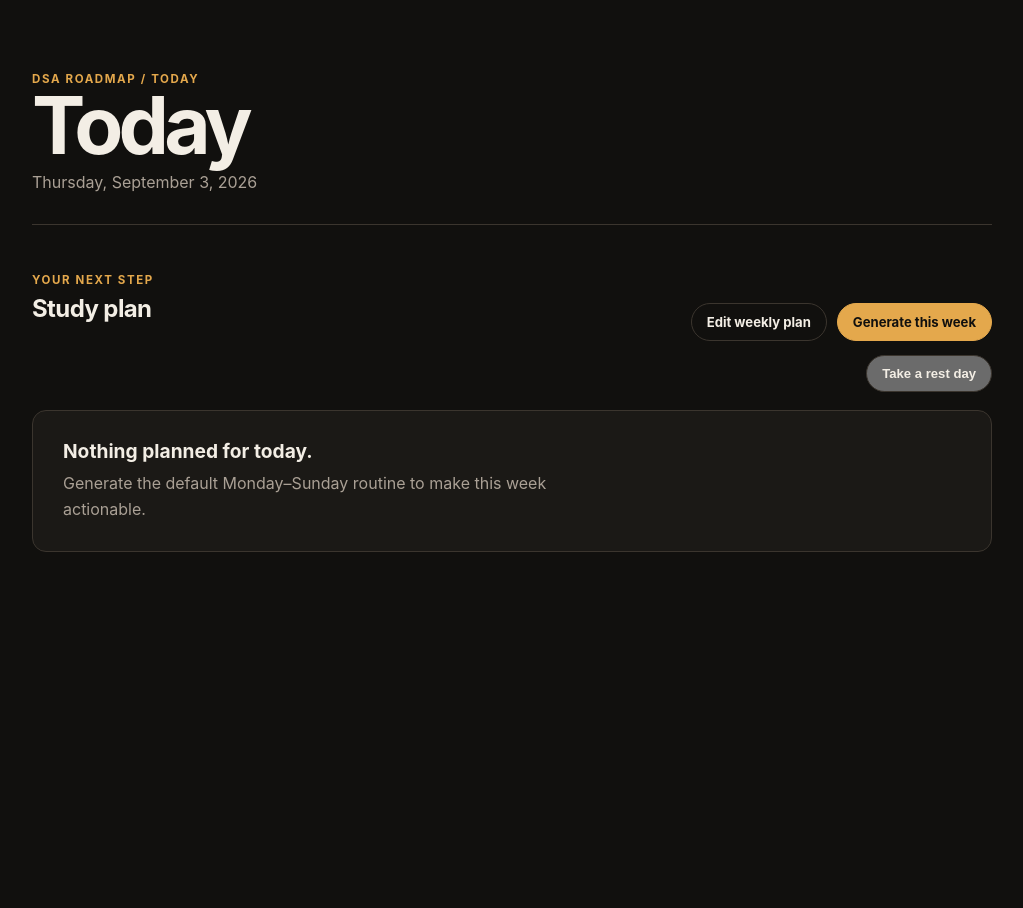
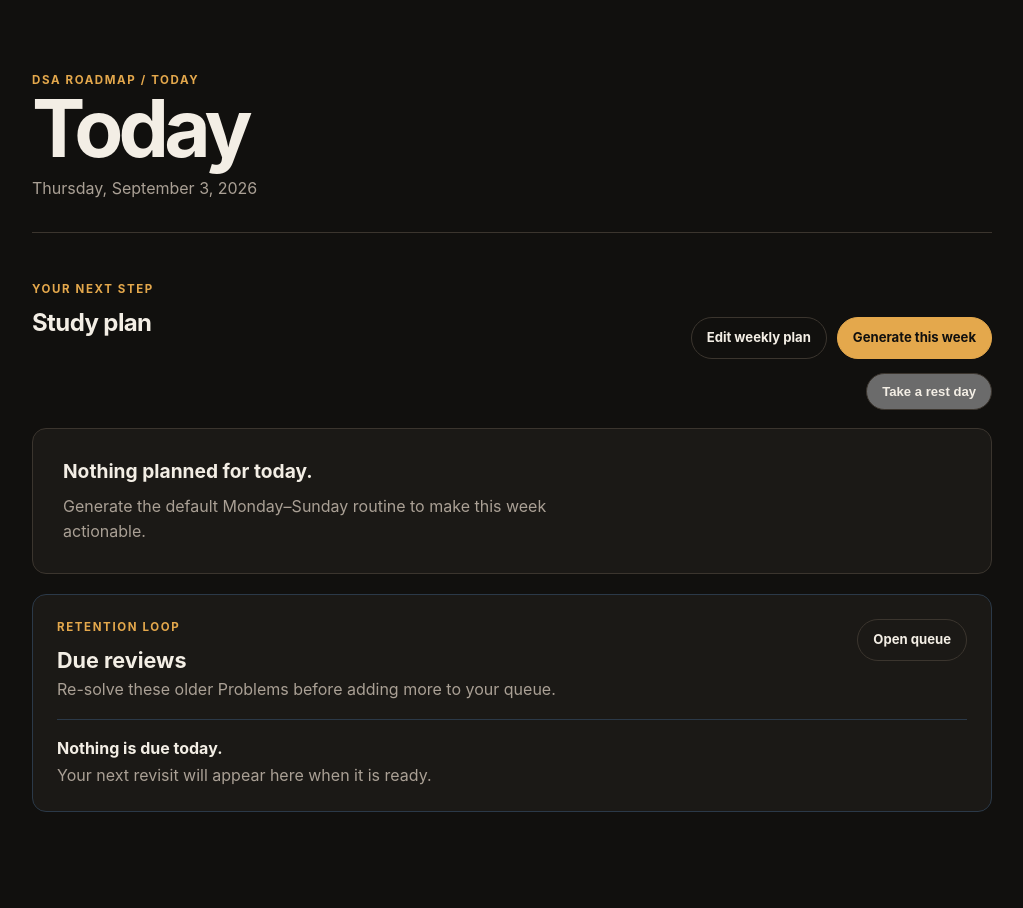
Before and after one commit to rxchitrx/dsa-roadmap, a Django app: page / in a window 1280 px wide. Shown: the whole page, without its empty margins (128-1151 px from the left). Before the commit the page ends 552 px from the top, so only its background shows below. Run offline with Django 5.2, Linux system fonts and the light colour scheme; data that the repository does not hold is empty.

Commit message:
feat: show weekday due review queue

```diff
--- a/planner/views.py
+++ b/planner/views.py
@@ -4,6 +4,8 @@ from django.http import HttpResponseBadRequest
 from django.shortcuts import get_object_or_404, redirect, render
 from django.utils import timezone
 from django.views.decorators.http import require_POST
+
+from reviews.services import due_review_queue
 
 from .forms import StopWorkSessionForm, StudyBlockEditForm
 from .models import RestDay, StudyBlock, WorkSession
@@ -76,6 +78,7 @@ def _today_context(today_date=None, timer_error=None):
     study_block = (
         study_blocks[0] if study_blocks else None
     )
+    is_weekday = today_date.weekday() < 5
     return {
         "today": today_date,
         "study_block": study_block,
@@ -84,6 +87,8 @@ def _today_context(today_date=None, timer_error=None):
         "suppressed_block_count": all_study_blocks.count() if rest_day else 0,
         "routine_generated": is_weekly_routine_complete(today_date),
         "timer_error": timer_error,
+        "is_weekday": is_weekday,
+        "due_reviews": due_review_queue() if is_weekday else [],
     }
 
 
--- a/reviews/services.py
+++ b/reviews/services.py
@@ -177,3 +177,22 @@ def review_history(problem: Problem):
         "review",
         "learning_status_event",
     )
+
+
+def due_review_queue(*, now: datetime | None = None):
+    """Return active Problem Reviews that are due, oldest first.
+
+    The explicit ordering keeps the queue stable between refreshes: older
+    reviews lead, then same-time reviews use the Problem title and id as
+    deterministic tie-breakers. Future reviews never enter this queue.
+    """
+
+    now = now or timezone.now()
+    return (
+        ProblemReview.objects.filter(
+            due_at__lte=now,
+            problem__is_active=True,
+        )
+        .select_related("problem", "problem__learning_status")
+        .order_by("due_at", "problem__title", "problem_id")
+    )
--- a/reviews/static/reviews/reviews.css
+++ b/reviews/static/reviews/reviews.css
@@ -110,9 +110,78 @@ textarea {
 .history-meta { display: grid; justify-items: end; gap: 4px; color: var(--muted); font-size: 0.86rem; text-align: right; }
 .empty-history { margin-bottom: 0; color: var(--muted); }
 
+.review-queue-shell {
+  width: min(960px, calc(100% - 32px));
+  margin: 0 auto;
+  padding: 56px 0 88px;
+}
+
+.review-queue-panel {
+  margin-top: 20px;
+  border: 1px solid var(--line);
+  border-radius: 14px;
+  padding: 24px;
+  background: var(--surface);
+}
+
+.review-queue-panel--empty { padding: 32px; }
+.review-queue-panel--empty h2 { margin-bottom: 10px; }
+
+.review-queue-heading {
+  display: flex;
+  align-items: flex-start;
+  justify-content: space-between;
+  gap: 18px;
+  margin-bottom: 18px;
+}
+
+.review-queue-heading .eyebrow { margin: 0 0 8px; }
+.review-queue-heading h2 { margin-bottom: 0; }
+.review-queue-copy { margin-bottom: 0; color: var(--muted); }
+.queue-checked-at { color: var(--muted); font-size: 0.86rem; text-align: right; }
+
+.review-queue-list {
+  display: grid;
+  gap: 10px;
+  margin: 0;
+  padding: 0;
+  list-style: none;
+}
+
+.review-queue-item {
+  display: flex;
+  align-items: center;
+  justify-content: space-between;
+  gap: 18px;
+  border-top: 1px solid var(--line);
+  padding: 16px 0;
+}
+
+.review-queue-item h3 { margin: 5px 0 4px; font-size: 1.08rem; }
+.review-queue-item h3 a { color: var(--text); text-decoration-color: var(--amber); text-underline-offset: 3px; }
+.review-queue-item h3 a:hover, .review-queue-item h3 a:focus-visible { color: var(--amber); }
+.review-queue-state { color: var(--amber); font-size: 0.74rem; font-weight: 800; letter-spacing: 0.08em; text-transform: uppercase; }
+.review-queue-state--overdue { color: var(--red); }
+.review-queue-status { margin: 0; color: var(--muted); font-size: 0.86rem; }
+.review-queue-action { color: var(--amber); font-size: 0.86rem; font-weight: 800; text-decoration: none; white-space: nowrap; }
+.review-queue-action:hover, .review-queue-action:focus-visible { text-decoration: underline; text-underline-offset: 3px; }
+
+.review-queue-empty {
+  display: grid;
+  gap: 3px;
+  border-top: 1px solid var(--line);
+  padding-top: 16px;
+  color: var(--muted);
+}
+
+.review-queue-empty strong { color: var(--text); }
+
 @media (max-width: 680px) {
   .review-shell { width: min(100% - 24px, 960px); padding-top: 32px; }
+  .review-queue-shell { width: min(100% - 24px, 960px); padding-top: 32px; }
   .rating-actions { grid-template-columns: 1fr; }
   .history-row { display: grid; }
   .history-meta { justify-items: start; text-align: left; }
+  .review-queue-heading, .review-queue-item { display: grid; }
+  .queue-checked-at { text-align: left; }
 }
--- a/reviews/urls.py
+++ b/reviews/urls.py
@@ -6,5 +6,6 @@ from . import views
 app_name = "reviews"
 
 urlpatterns = [
+    path("due/", views.due_queue, name="due_queue"),
     path("<slug:slug>/", views.problem_review, name="problem_review"),
 ]
--- a/templates/planner/today.html
+++ b/templates/planner/today.html
@@ -5,6 +5,7 @@
     <meta charset="utf-8">
     <meta name="viewport" content="width=device-width, initial-scale=1">
     <title>Today · DSA Roadmap</title>
+    <link rel="stylesheet" href="{% static 'reviews/reviews.css' %}">
     <link rel="stylesheet" href="{% static 'planner/today.css' %}">
     <link rel="stylesheet" href="{% static 'planner/timer.css' %}">
     <script src="{% static 'planner/timer.js' %}" defer></script>
@@ -129,6 +130,48 @@
           </div>
         {% endif %}
       </section>
+
+      {% if is_weekday %}
+        <section class="review-queue-panel" aria-labelledby="today-review-heading" data-testid="today-review-queue">
+          <div class="review-queue-heading">
+            <div>
+              <p class="eyebrow">RETENTION LOOP</p>
+              <h2 id="today-review-heading">Due reviews</h2>
+              <p class="review-queue-copy">Re-solve these older Problems before adding more to your queue.</p>
+            </div>
+            <a class="secondary-button" href="{% url 'reviews:due_queue' %}">Open queue</a>
+          </div>
+
+          {% if due_reviews %}
+            <ol class="review-queue-list">
+              {% for review in due_reviews %}
+                <li class="review-queue-item" data-testid="today-due-review">
+                  <div>
+                    <span class="review-queue-state{% if review.is_overdue %} review-queue-state--overdue{% endif %}" data-testid="review-due-state">
+                      {{ review.queue_due_label }}
+                    </span>
+                    <h3><a href="{% url 'reviews:problem_review' slug=review.problem.slug %}">{{ review.problem.title }}</a></h3>
+                    <p class="review-queue-status" data-testid="review-learning-status">
+                      Learning Status:
+                      {% if review.current_learning_status %}
+                        {{ review.current_learning_status.get_status_display }}
+                      {% else %}
+                        Unseen
+                      {% endif %}
+                    </p>
+                  </div>
+                  <a class="review-queue-action" data-testid="review-action" href="{% url 'reviews:problem_review' slug=review.problem.slug %}">Review now →</a>
+                </li>
+              {% endfor %}
+            </ol>
+          {% else %}
+            <div class="review-queue-empty" data-testid="today-review-queue-empty">
+              <strong>Nothing is due today.</strong>
+              <span>Your next revisit will appear here when it is ready.</span>
+            </div>
+          {% endif %}
+        </section>
+      {% endif %}
     </main>
   </body>
 </html>
```
Also changed, not shown: reviews/models.py (+23 -1 lines), reviews/tests/test_due_queue.py (added, +148 -0 lines), reviews/tests/urls.py (+1 -0 lines), reviews/views.py (+16 -1 lines), templates/reviews/due_queue.html (added, +60 -0 lines).
